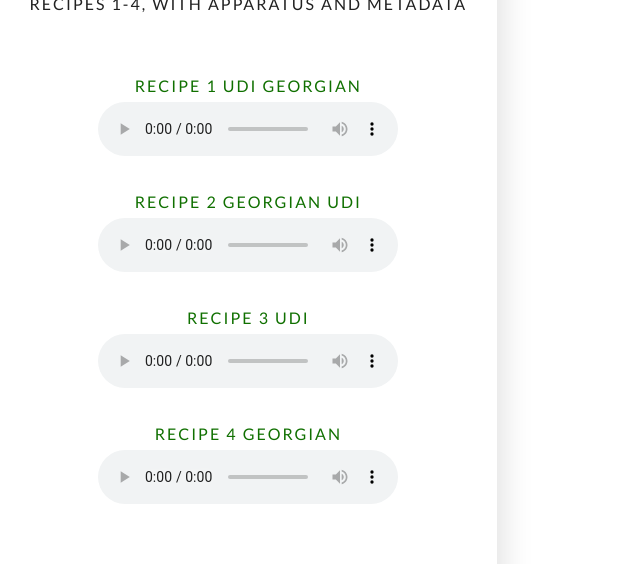
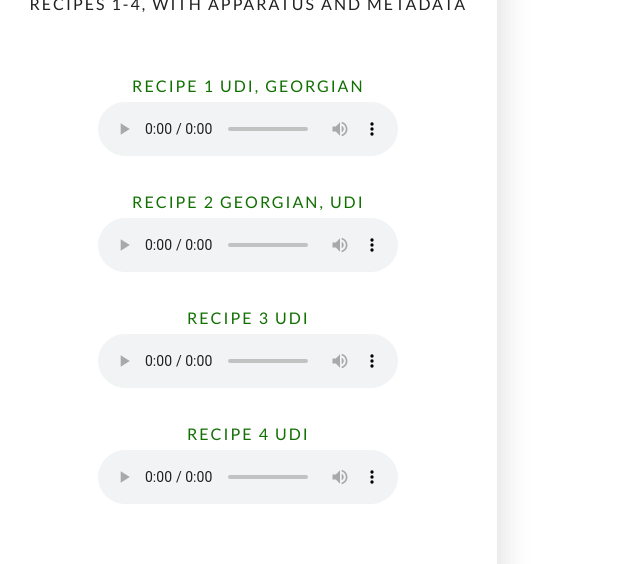
Before and after one commit to ashnehete/acharris-website, a plain HTML site: page language-documentation/udi-texts/recipes-1-4/index.html in a window 1280 px wide. Shown: the part 230-794 px from the top of the page, without its empty margins (0-640 px from the left). Drawn offline with Linux system fonts and the light colour scheme.

Commit message:
Semantic changes

```diff
--- a/language-documentation/udi-texts/recipes-1-4/index.html
+++ b/language-documentation/udi-texts/recipes-1-4/index.html
@@ -22,14 +22,14 @@
             <span class="page-title">Recipes 1-4, with apparatus and metadata</span>
 
             <span>
-                Recipe 1 Udi Georgian<br>
+                Recipe 1 Udi, Georgian<br>
                 <audio controls>
                     <source src="recipe1_Udi_Georgian.mp3">
                     <a href="recipe1_Udi_Georgian.mp3">Download audio</a>.
                 </audio>
             </span>
             <span>
-                Recipe 2 Georgian Udi<br>
+                Recipe 2 Georgian, Udi<br>
                 <audio controls>
                     <source src="recipe2_Georgian_Udi.mp3">
                     <a href="recipe2_Georgian_Udi.mp3">Download audio</a>.
@@ -43,7 +43,7 @@
                 </audio>
             </span>
             <span>
-                Recipe 4 Georgian<br>
+                Recipe 4 Udi<br>
                 <audio controls>
                     <source src="recipe4_Udi.mp3">
                     <a href="recipe4_Udi.mp3">Download audio</a>.
```
